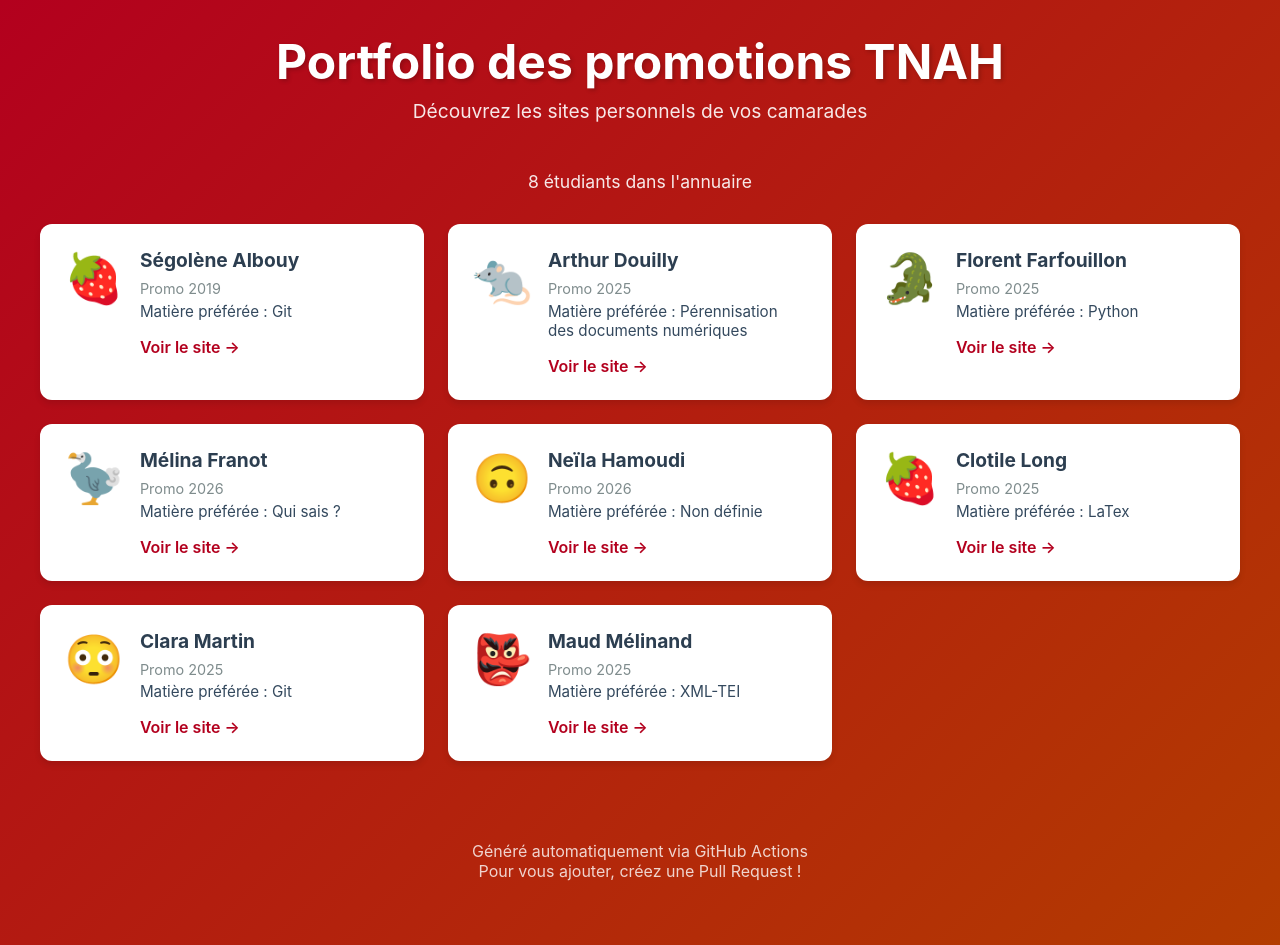
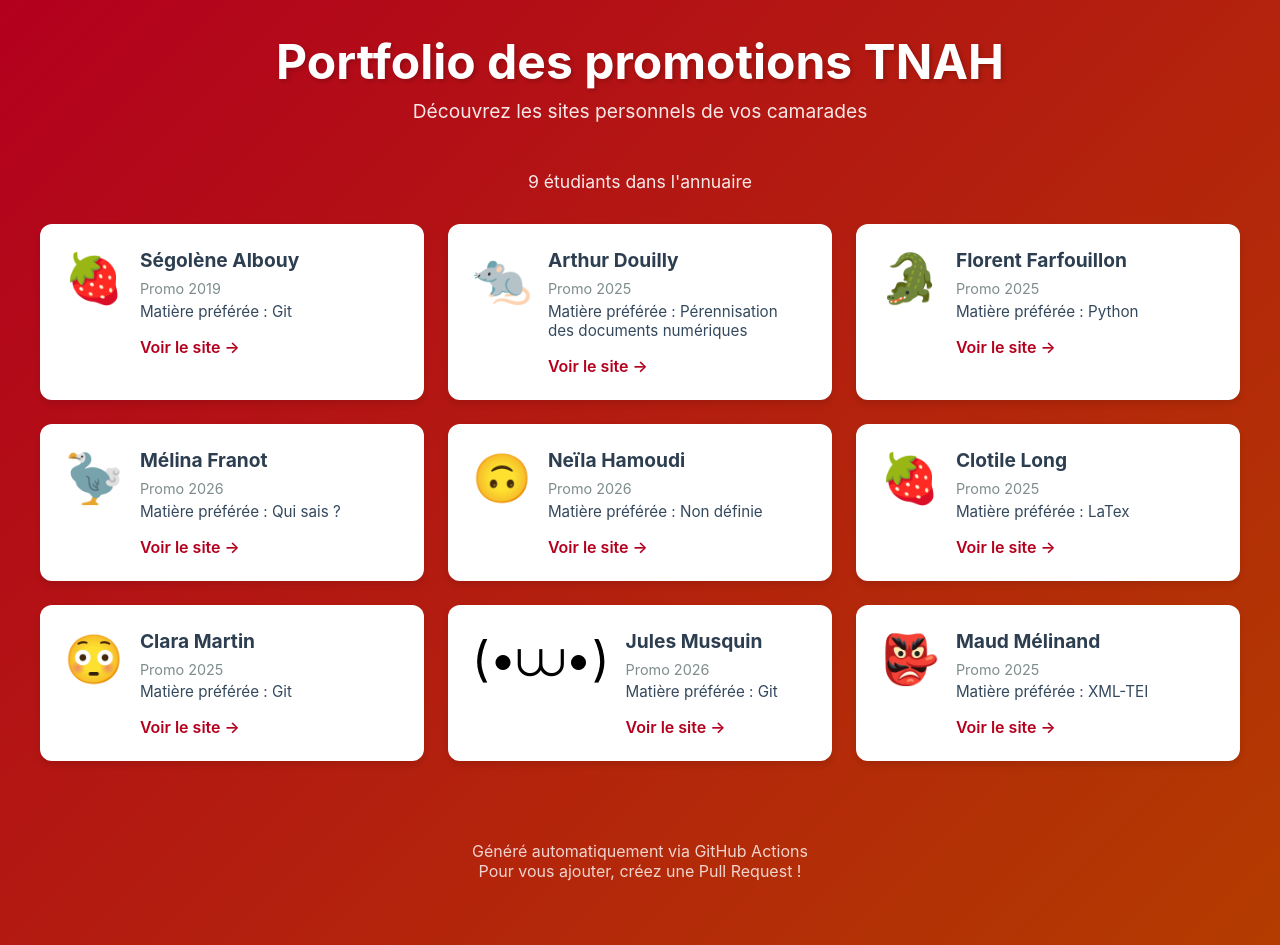
Before and after one commit to Segolene-Albouy/Portfolio-TNAH, a plain HTML site: page index.html in a window 1280 px wide. Drawn offline with Linux system fonts and the light colour scheme.

Commit message:
deploy: 4ab63591e8b8dbb169b6dd8440e718dca4e2ea01

```diff
--- a/index.html
+++ b/index.html
@@ -15,7 +15,7 @@
         </header>
 
         <div class="stats">
-            8 étudiants dans l'annuaire
+            9 étudiants dans l'annuaire
         </div>
 
         <div class="students-grid">
@@ -105,6 +105,18 @@
         </div>
 
         <div class="student-card">
+            <div class="student-emoji">(•⩊•)</div>
+            <div class="student-info">
+                <h3>Jules Musquin</h3>
+                <p class="student-promo">Promo 2026</p>
+                <p class="student-matiere">Matière préférée : Git</p>
+                <a href="https://anarchiviste.github.io" target="_blank" class="student-link">
+                    Voir le site →
+                </a>
+            </div>
+        </div>
+
+        <div class="student-card">
             <div class="student-emoji">👺</div>
             <div class="student-info">
                 <h3>Maud Mélinand</h3>
```
Also changed, not shown: students.json (+9 -0 lines).
